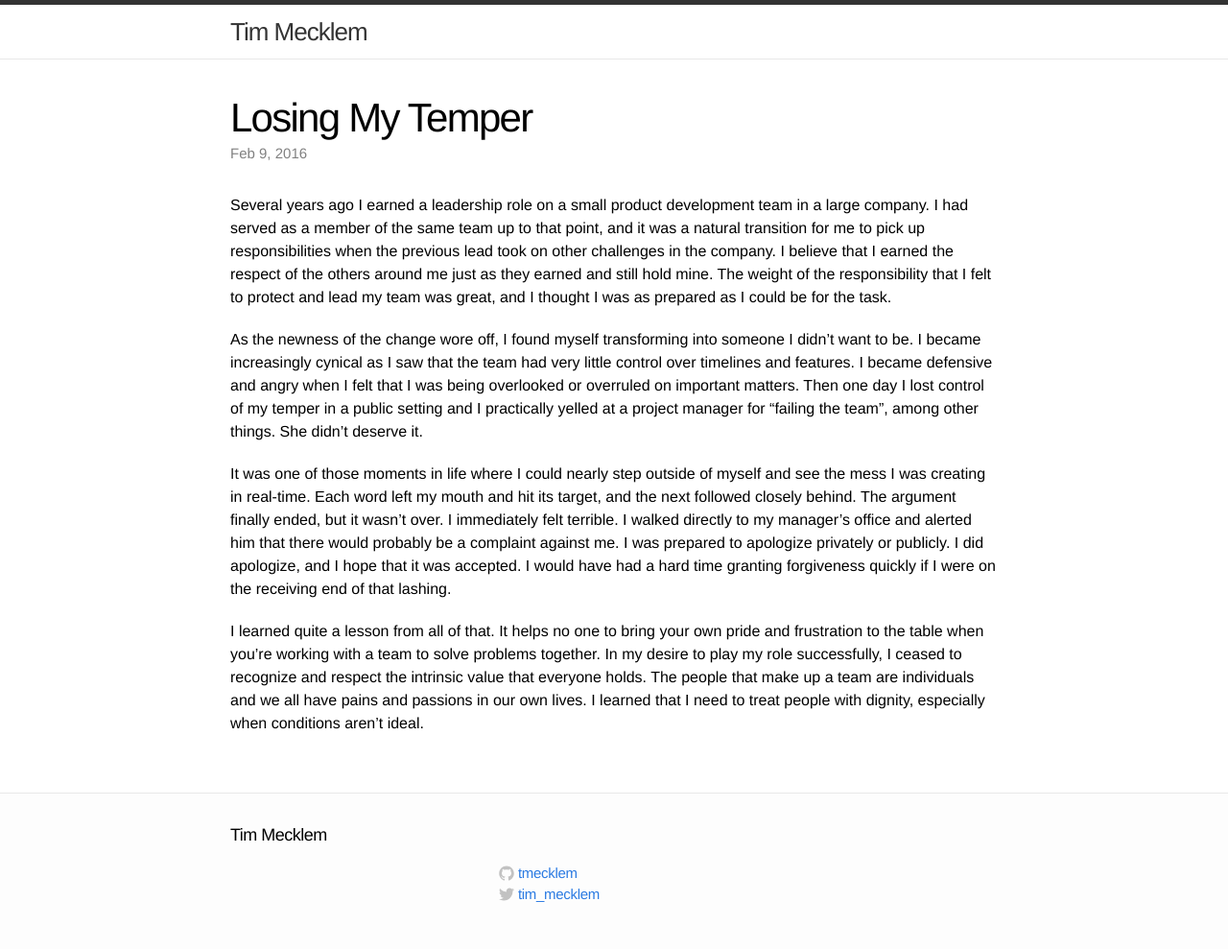
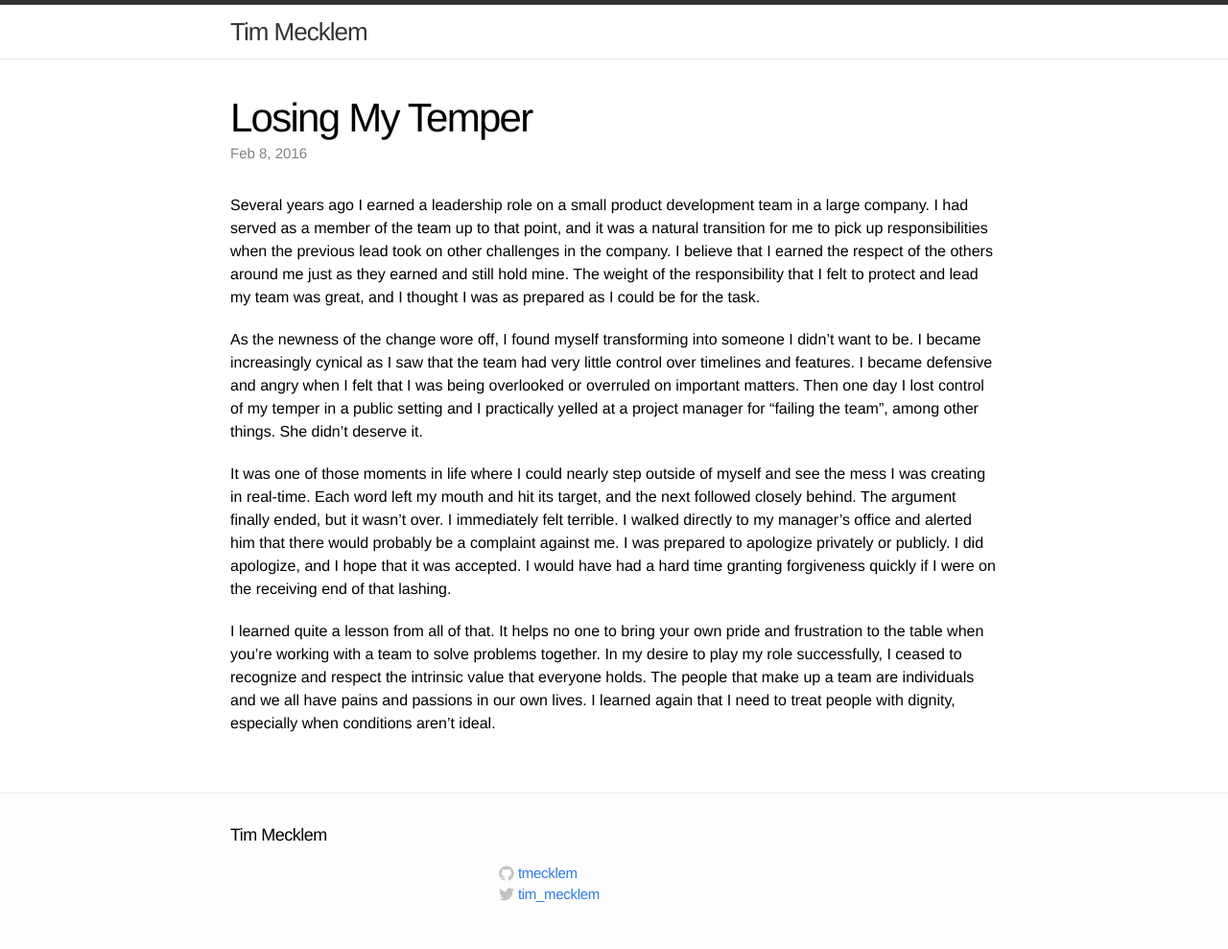
Before and after one commit to tmecklem/tmecklem.github.io, a Jekyll site: the page built from _posts/2016-02-08-losing-my-temper.markdown, in a window 1280 px wide. Shown: the whole page at 96% size. Built offline with Jekyll 4.4.1, drawn with Linux system fonts in a browser that asks for light colours.

Commit message:
Small edit

```diff
--- a/_posts/2016-02-09-losing-my-temper.markdown
+++ b/_posts/2016-02-08-losing-my-temper.markdown
@@ -1,14 +1,14 @@
 ---
 layout: post
 title:  "Losing My Temper"
-date:   2016-02-09 05:00:00
+date:   2016-02-08 05:00:00
 categories: teachable-moments
 ---
 
-Several years ago I earned a leadership role on a small product development team in a large company. I had served as a member of the same team up to that point, and it was a natural transition for me to pick up responsibilities when the previous lead took on other challenges in the company. I believe that I earned the respect of the others around me just as they earned and still hold mine. The weight of the responsibility that I felt to protect and lead my team was great, and I thought I was as prepared as I could be for the task.
+Several years ago I earned a leadership role on a small product development team in a large company. I had served as a member of the team up to that point, and it was a natural transition for me to pick up responsibilities when the previous lead took on other challenges in the company. I believe that I earned the respect of the others around me just as they earned and still hold mine. The weight of the responsibility that I felt to protect and lead my team was great, and I thought I was as prepared as I could be for the task.
 
 As the newness of the change wore off, I found myself transforming into someone I didn’t want to be. I became increasingly cynical as I saw that the team had very little control over timelines and features. I became defensive and angry when I felt that I was being overlooked or overruled on important matters. Then one day I lost control of my temper in a public setting and I practically yelled at a project manager for "failing the team”, among other things. She didn’t deserve it.
 
 It was one of those moments in life where I could nearly step outside of myself and see the mess I was creating in real-time. Each word left my mouth and hit its target, and the next followed closely behind. The argument finally ended, but it wasn’t over. I immediately felt terrible. I walked directly to my manager’s office and alerted him that there would probably be a complaint against me. I was prepared to apologize privately or publicly. I did apologize, and I hope that it was accepted. I would have had a hard time granting forgiveness quickly if I were on the receiving end of that lashing.
 
-I learned quite a lesson from all of that. It helps no one to bring your own pride and frustration to the table when you’re working with a team to solve problems together. In my desire to play my role successfully, I ceased to recognize and respect the intrinsic value that everyone holds. The people that make up a team are individuals and we all have pains and passions in our own lives. I learned that I need to treat people with dignity, especially when conditions aren’t ideal.
+I learned quite a lesson from all of that. It helps no one to bring your own pride and frustration to the table when you’re working with a team to solve problems together. In my desire to play my role successfully, I ceased to recognize and respect the intrinsic value that everyone holds. The people that make up a team are individuals and we all have pains and passions in our own lives. I learned again that I need to treat people with dignity, especially when conditions aren’t ideal.
```
